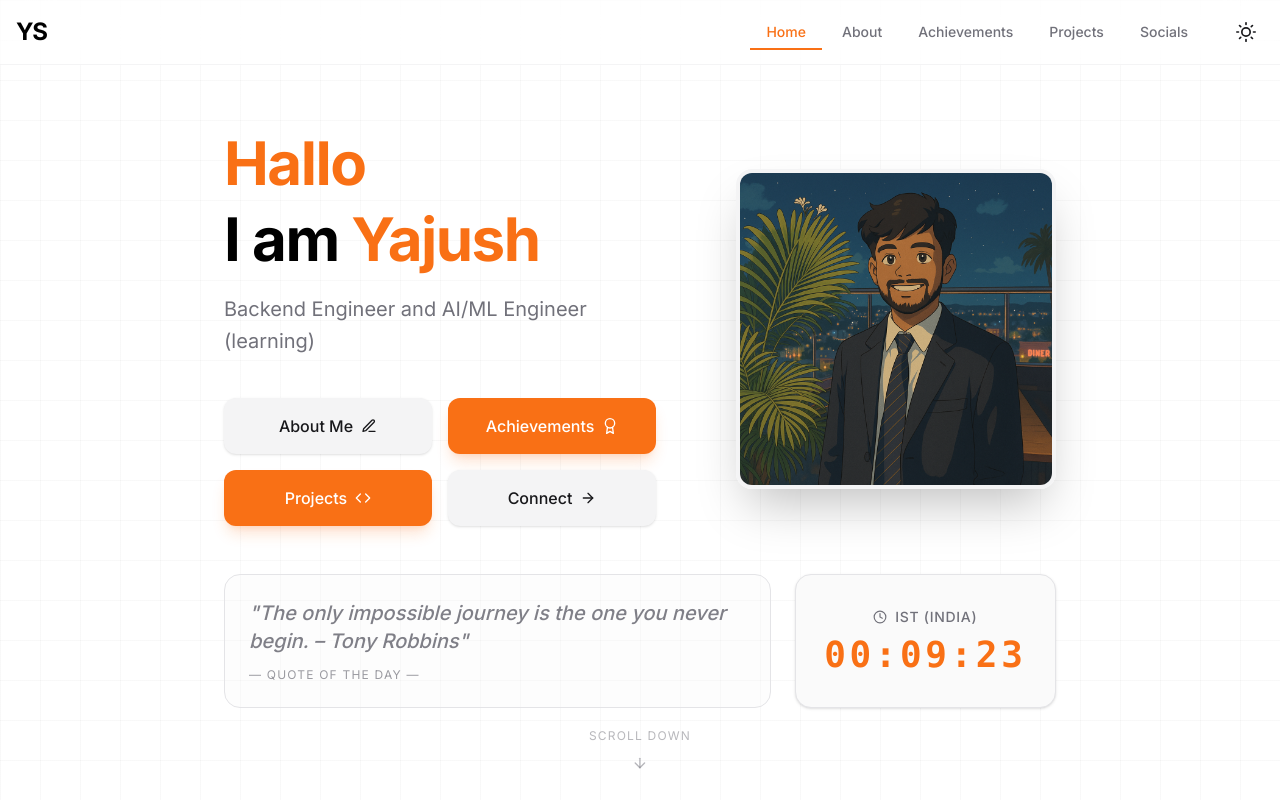
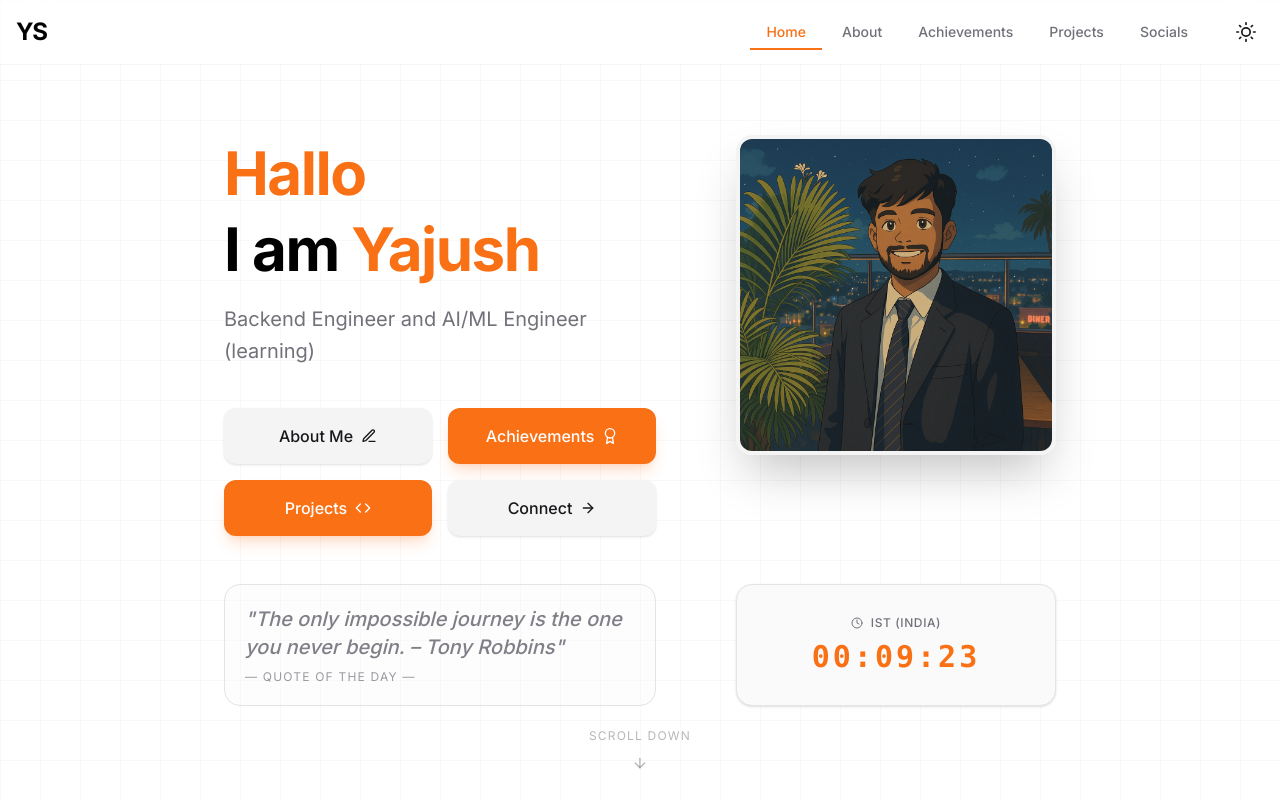
Before and after one commit to Yajush-afk/portfolio-project-yajush, a Next.js app in the folder frontend/: page / in a window 1280 px wide. Shown: the top 800 px of the page. Built offline with nearby package versions, Linux system fonts and the light colour scheme.

Commit message:
style: Adjust layout, spacing, and text sizes in HomeSection.

```diff
--- a/frontend/src/components/sections/HomeSection.tsx
+++ b/frontend/src/components/sections/HomeSection.tsx
@@ -34,13 +34,13 @@ export default function HomeSection() {
     return (
         <section id="home" className="min-h-[90vh] flex flex-col justify-center pt-10 pb-12 relative">
             {/* Hero Section */}
-            <div className="flex flex-col-reverse md:flex-row items-center gap-10 md:gap-20">
+            <div className="flex flex-col-reverse md:flex-row items-start gap-10 md:gap-20">
                 <motion.div
                     initial={{ opacity: 0, x: -20 }}
                     whileInView={{ opacity: 1, x: 0 }}
                     viewport={{ once: false }}
                     transition={{ duration: 0.3 }}
-                    className="flex-1 space-y-6 text-center md:text-left w-full"
+                    className="flex-1 space-y-6 text-center md:text-left w-full pt-2"
                 >
                     <h1 className="text-4xl md:text-6xl font-bold tracking-tight flex flex-col gap-2 md:gap-4 justify-center md:justify-start">
                         <span className="flex items-baseline justify-center md:justify-start">
@@ -105,19 +105,19 @@ export default function HomeSection() {
             </div>
 
             {/* Quote & Clock Row */}
-            <div className="grid md:grid-cols-3 gap-6 mt-12">
+            <div className="flex flex-col md:flex-row gap-10 md:gap-20 mt-12">
                 {/* Quote */}
                 <motion.div
                     initial={{ opacity: 0, y: 10 }}
                     whileInView={{ opacity: 1, y: 0 }}
                     viewport={{ once: false }}
                     transition={{ duration: 0.3, delay: 0.2 }}
-                    className="md:col-span-2 bg-secondary/20 border border-border rounded-2xl p-6 flex flex-col justify-center text-center md:text-left"
+                    className="flex-1 bg-secondary/20 border border-border rounded-2xl p-5 flex flex-col justify-center text-center md:text-left"
                 >
                     <blockquote className="text-lg md:text-xl font-medium italic text-muted-foreground/90">
                         &quot;{quote}&quot;
                     </blockquote>
-                    <p className="text-xs text-muted-foreground mt-3 uppercase tracking-widest opacity-70">
+                    <p className="text-xs text-muted-foreground mt-2 uppercase tracking-widest opacity-70">
                         — Quote of the Day —
                     </p>
                 </motion.div>
@@ -128,12 +128,12 @@ export default function HomeSection() {
                     whileInView={{ opacity: 1, y: 0 }}
                     viewport={{ once: false }}
                     transition={{ duration: 0.3, delay: 0.25 }}
-                    className="bg-card border border-border rounded-2xl p-6 flex flex-col items-center justify-center gap-2 shadow-sm"
+                    className="w-full md:w-80 shrink-0 bg-card border border-border rounded-2xl p-5 flex flex-col items-center justify-center gap-2 shadow-sm"
                 >
-                    <div className="text-muted-foreground flex items-center gap-2 text-sm font-medium uppercase tracking-wider">
+                    <div className="text-muted-foreground flex items-center gap-2 text-xs font-medium uppercase tracking-wider">
                         <FiClock /> IST (India)
                     </div>
-                    <div className="text-3xl md:text-4xl font-mono font-bold text-primary tracking-widest">
+                    <div className="text-2xl md:text-3xl font-mono font-bold text-primary tracking-widest">
                         {time}
                     </div>
                 </motion.div>
```
